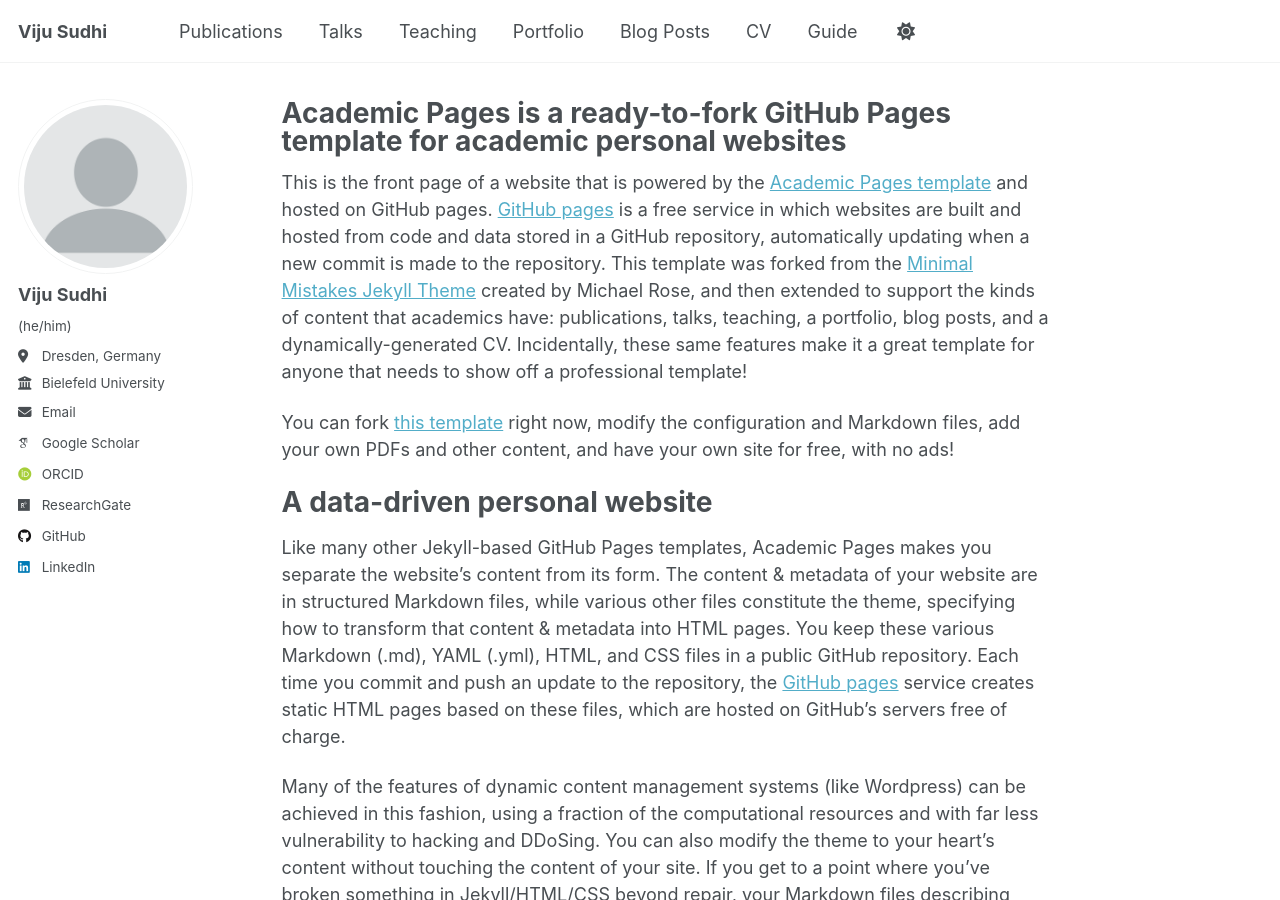
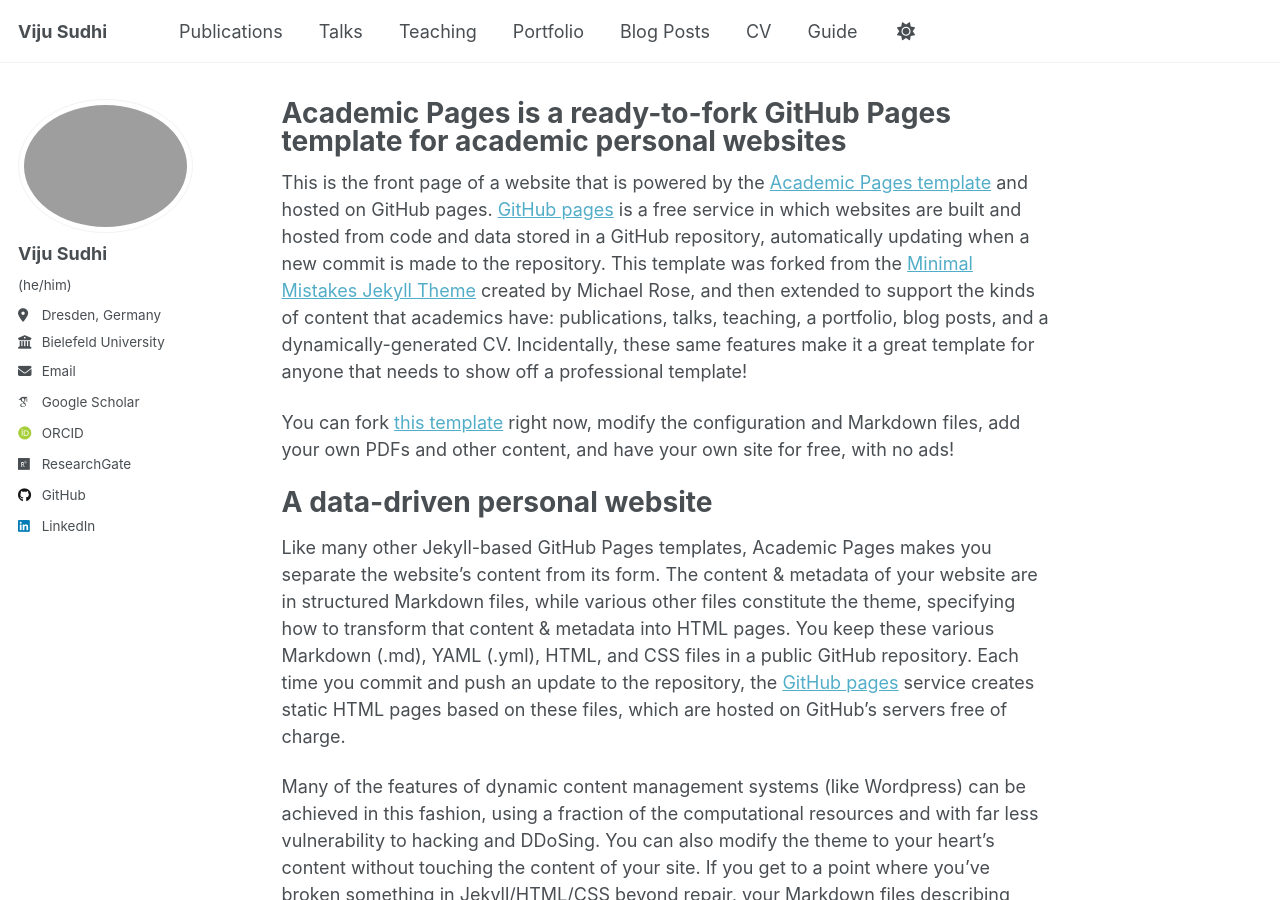
Before and after one commit to vijusudhi/vijusudhi.github.io, a Jekyll site: the page built from _pages/about.md, in a window 1280 px wide and 900 px high. Built offline with Jekyll 4.4.1, drawn with Linux system fonts in a browser that asks for light colours; some web fonts are replaced; a script that is not in the unit is left out.

Commit message:
Update _config.yml

```diff
--- a/_config.yml
+++ b/_config.yml
@@ -22,7 +22,7 @@ repository               : "vijusudhi/vijusudhi.github.io"
 #               Additional customization can be done by editing /_includes/author-profile.html
 author:
   # Biographic information
-  avatar           : "profile.png"
+  avatar           : "IMG_7038-EDIT.jpg.png"
   name             : "Viju Sudhi"
   pronouns         : "(he/him)"
   # bio              : "Short biography for the left-hand sidebar"
```
